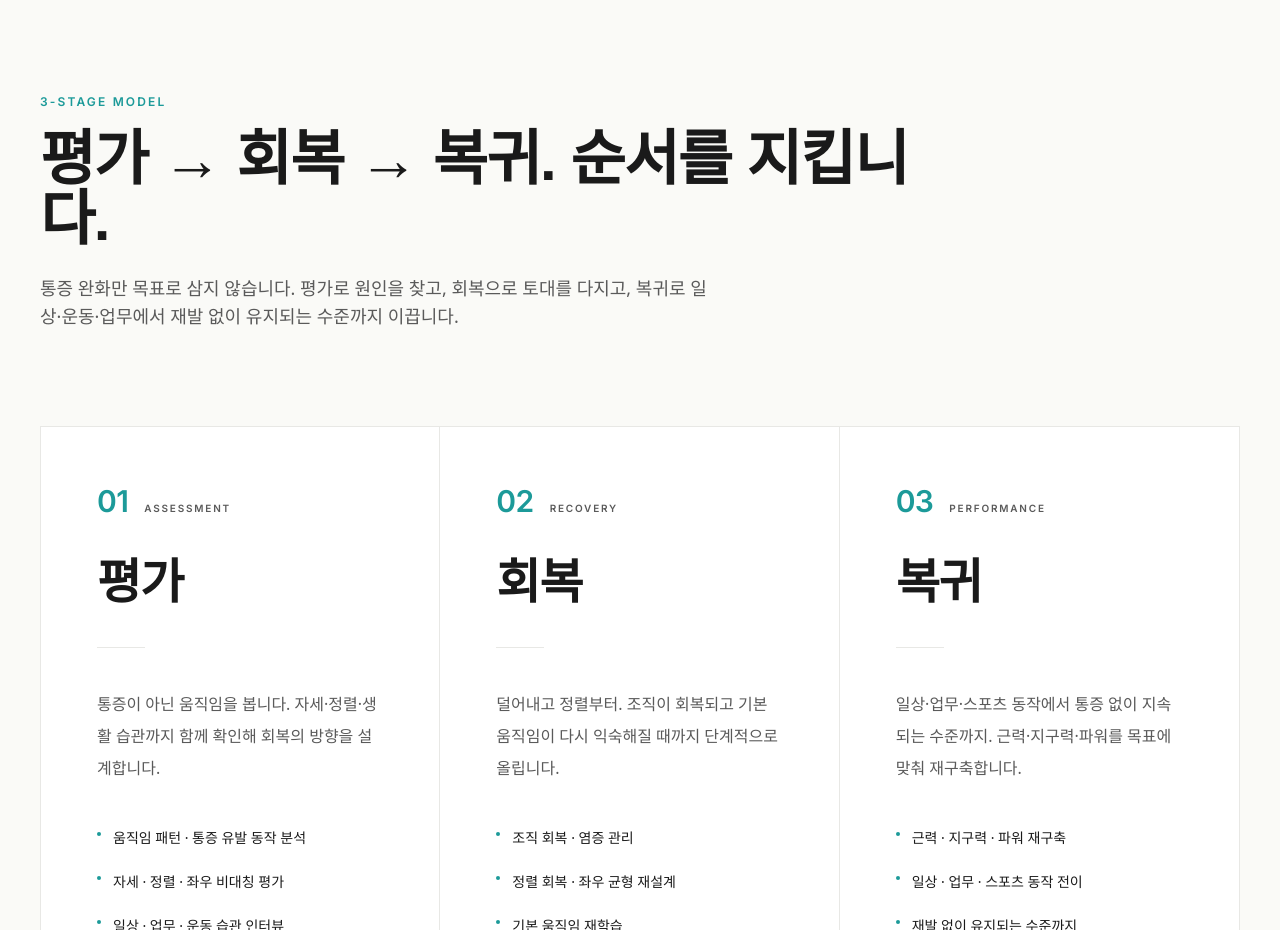
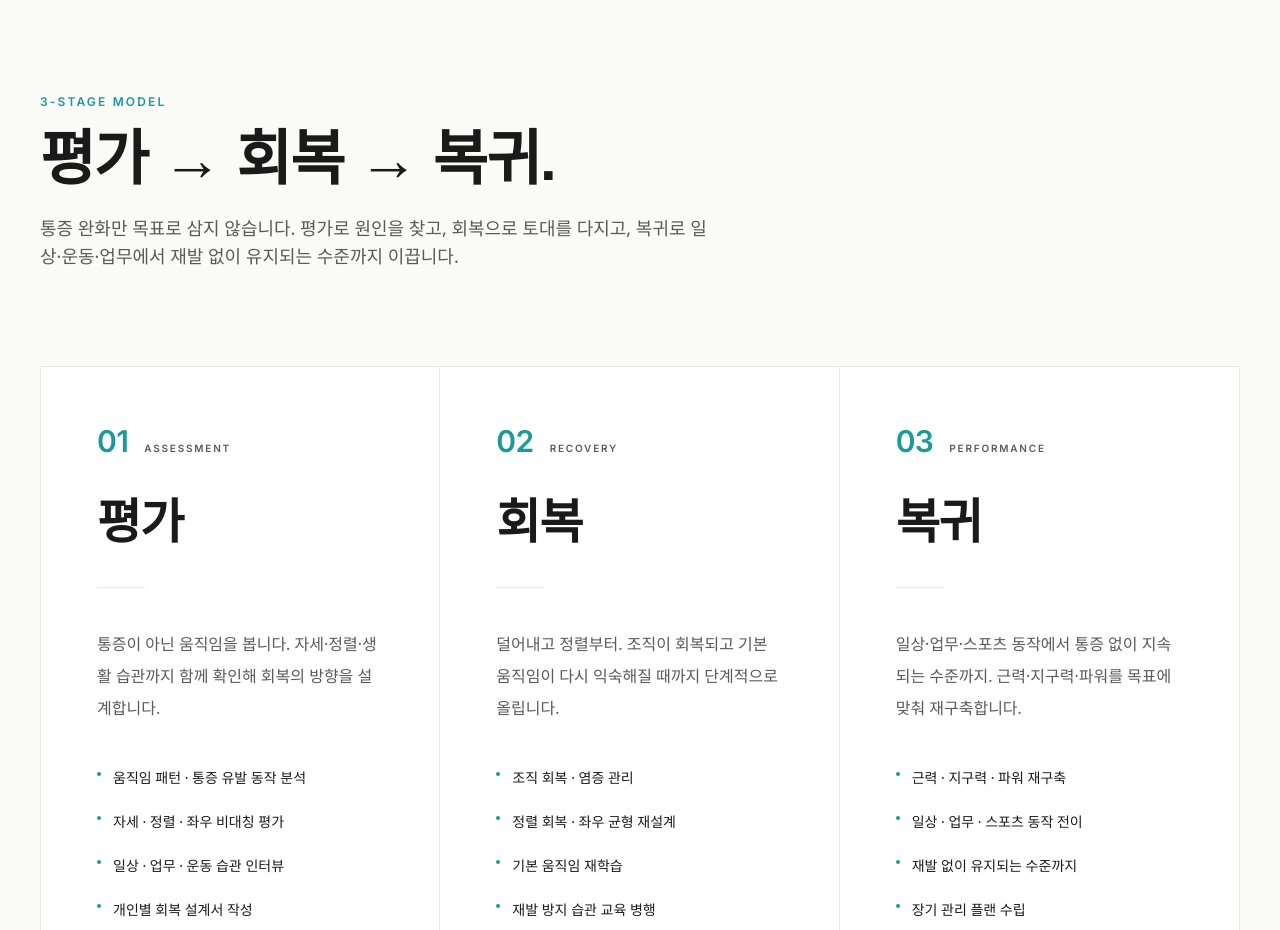
Before and after one commit to zaq4026-sys/rehab-jeongseok, a Next.js app: page / in a window 1280 px wide. Shown: the part 3140-4070 px from the top of the page. Built offline with nearby package versions, Linux system fonts and the light colour scheme; a web font is replaced by a local one.

Commit message:
Shorten ProcessSteps heading

```diff
--- a/components/sections/ProcessSteps.tsx
+++ b/components/sections/ProcessSteps.tsx
@@ -56,7 +56,7 @@ export function ProcessSteps() {
         <SectionHeading
           id="process-heading"
           kicker="3-STAGE MODEL"
-          title="평가 → 회복 → 복귀. 순서를 지킵니다."
+          title="평가 → 회복 → 복귀."
           description="통증 완화만 목표로 삼지 않습니다. 평가로 원인을 찾고, 회복으로 토대를 다지고, 복귀로 일상·운동·업무에서 재발 없이 유지되는 수준까지 이끕니다."
           align="left"
         />
```
